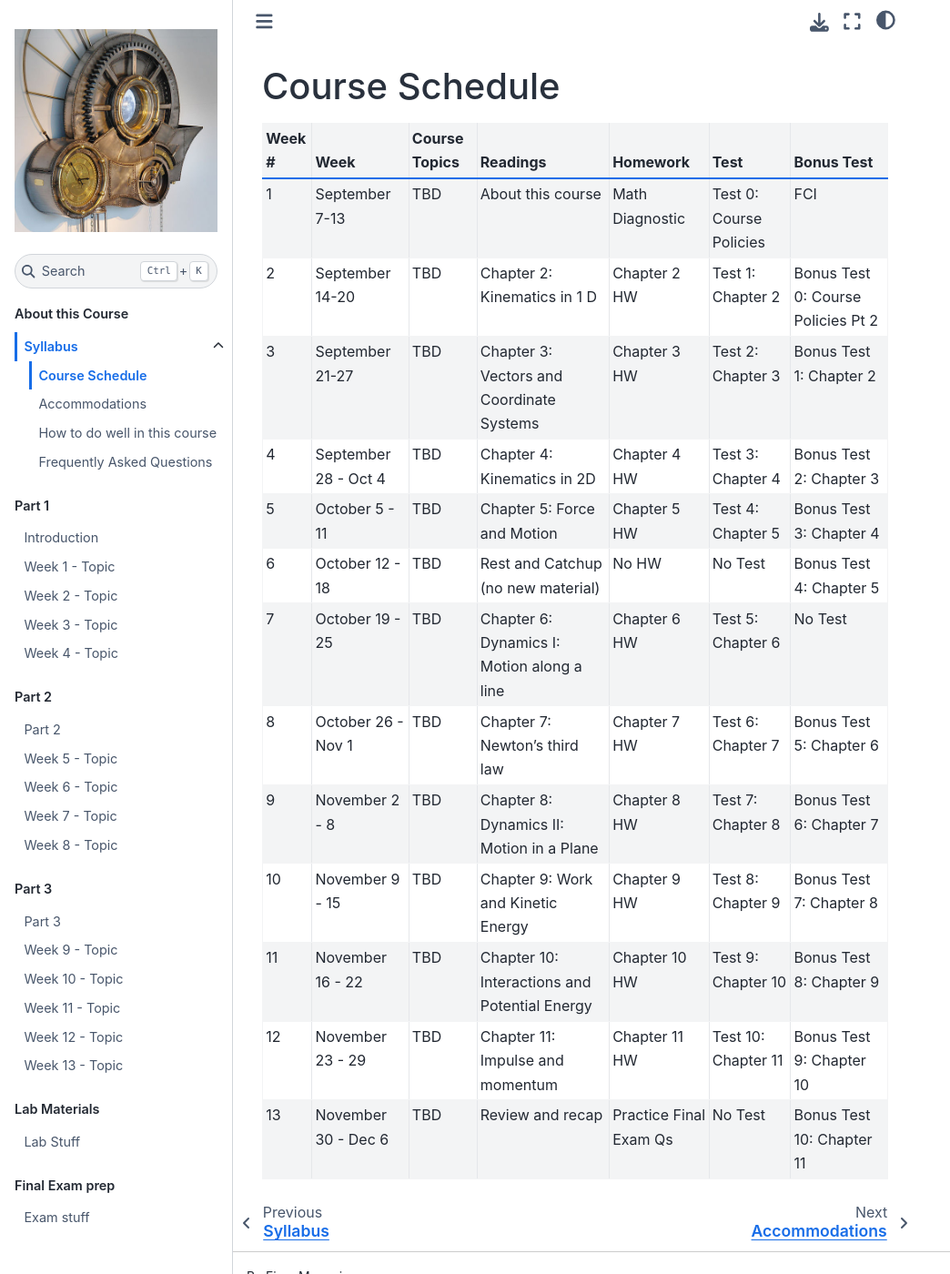
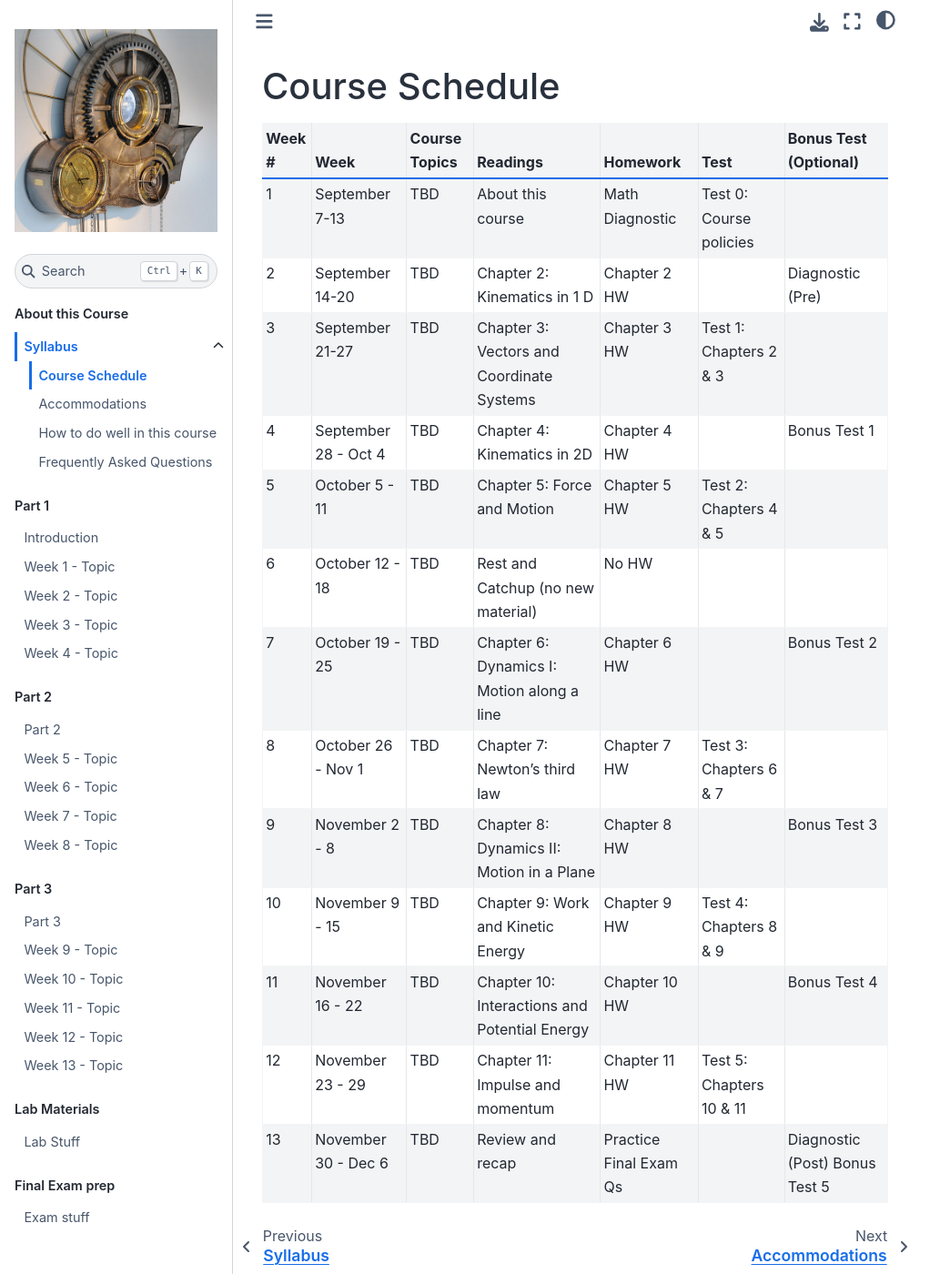
Before and after one commit to ubco-cmps/phys111_course, a Jupyter Book: the page built from about/course_schedule.md, in a window 1280 px wide and 1400 px high. Shown: the whole window at 91% size, without its empty margins (0-1044 px from the left). Built offline with Jupyter Book 1.0.4 settings and Sphinx 7.4.7 and the Sphinx Book theme 1.1.4, drawn with Linux system fonts in a browser that asks for light colours; pages that are not in the unit, such as notebooks, are missing from menus.

Commit message:
Update course schedule to have just 5 tests rather than 10

```diff
--- a/about/course_schedule.md
+++ b/about/course_schedule.md
@@ -2,18 +2,18 @@
 Course Schedule
 =======================
 
-|Week #|Week                |Course Topics|Readings                                     |Homework              |Test                    |Bonus Test                    |
-|------|--------------------|-------------|---------------------------------------------|----------------------|------------------------|------------------------------|
-|1     |September 7-13      |TBD          |About this course                            |Math Diagnostic       |Test 0: Course Policies |FCI                           |
-|2     |September 14-20     |TBD          |Chapter 2: Kinematics in 1 D                 |Chapter 2 HW          |Test 1: Chapter 2       |Bonus Test 0: Course Policies Pt 2          |
-|3     |September 21-27     |TBD          |Chapter 3: Vectors and Coordinate Systems    |Chapter 3 HW          |Test 2: Chapter 3       |Bonus Test 1: Chapter 2       |
-|4     |September 28 - Oct 4|TBD          |Chapter 4: Kinematics in 2D                  |Chapter 4 HW          |Test 3: Chapter 4       |Bonus Test 2: Chapter 3       |
-|5     |October 5 - 11      |TBD          |Chapter 5: Force and Motion                  |Chapter 5 HW          |Test 4: Chapter 5       |Bonus Test 3: Chapter 4       |
-|6     |October 12 - 18     |TBD          |Rest and Catchup (no new material)           |No HW                 |No Test                 |Bonus Test 4: Chapter 5       |
-|7     |October 19 - 25     |TBD          |Chapter 6: Dynamics I: Motion along a line   |Chapter 6 HW          |Test 5: Chapter 6       |No Test                       |
-|8     |October 26 - Nov 1  |TBD          |Chapter 7: Newton's third law                |Chapter 7 HW          |Test 6: Chapter 7       |Bonus Test 5: Chapter 6       |
-|9     |November 2 - 8      |TBD          |Chapter 8: Dynamics II: Motion in a Plane    |Chapter 8 HW          |Test 7: Chapter 8       |Bonus Test 6: Chapter 7       |
-|10    |November 9 - 15     |TBD          |Chapter 9: Work and Kinetic Energy           |Chapter 9 HW          |Test 8: Chapter 9       |Bonus Test 7: Chapter 8       |
-|11    |November 16 - 22    |TBD          |Chapter 10: Interactions and Potential Energy|Chapter 10 HW         |Test 9: Chapter 10      |Bonus Test 8: Chapter 9       |
-|12    |November 23 - 29    |TBD          |Chapter 11: Impulse and momentum             |Chapter 11 HW         |Test 10: Chapter 11     |Bonus Test 9: Chapter 10      |
-|13    |November 30 - Dec 6 |TBD          |Review and recap                             |Practice Final Exam Qs|No Test                 |Bonus Test 10: Chapter 11     |
+| Week # | Week                 | Course Topics | Readings                                      | Homework               | Test                     | Bonus Test (Optional)          |
+|--------|----------------------|---------------|-----------------------------------------------|------------------------|--------------------------|--------------------------------|
+| 1      | September 7-13       | TBD           | About this course                             | Math Diagnostic        | Test 0: Course policies  |                                |
+| 2      | September 14-20      | TBD           | Chapter 2: Kinematics in 1 D                  | Chapter 2 HW           |                          | Diagnostic (Pre)               |
+| 3      | September 21-27      | TBD           | Chapter 3: Vectors and Coordinate Systems     | Chapter 3 HW           | Test 1:  Chapters 2 & 3  |                                |
+| 4      | September 28 - Oct 4 | TBD           | Chapter 4: Kinematics in 2D                   | Chapter 4 HW           |                          | Bonus Test 1                   |
+| 5      | October 5 - 11       | TBD           | Chapter 5: Force and Motion                   | Chapter 5 HW           | Test 2: Chapters 4 & 5   |                                |
+| 6      | October 12 - 18      | TBD           | Rest and Catchup (no new material)            | No HW                  |                          |                                |
+| 7      | October 19 - 25      | TBD           | Chapter 6: Dynamics I: Motion along a line    | Chapter 6 HW           |                          | Bonus Test 2                   |
+| 8      | October 26 - Nov 1   | TBD           | Chapter 7: Newton's third law                 | Chapter 7 HW           | Test 3: Chapters 6 & 7   |                                |
+| 9      | November 2 - 8       | TBD           | Chapter 8: Dynamics II: Motion in a Plane     | Chapter 8 HW           |                          | Bonus Test 3                   |
+| 10     | November 9 - 15      | TBD           | Chapter 9: Work and Kinetic Energy            | Chapter 9 HW           | Test 4: Chapters 8 & 9   |                                |
+| 11     | November 16 - 22     | TBD           | Chapter 10: Interactions and Potential Energy | Chapter 10 HW          |                          | Bonus Test 4                   |
+| 12     | November 23 - 29     | TBD           | Chapter 11: Impulse and momentum              | Chapter 11 HW          | Test 5: Chapters 10 & 11 |                                |
+| 13     | November 30 - Dec 6  | TBD           | Review and recap                              | Practice Final Exam Qs |                          | Diagnostic (Post) Bonus Test 5 |
```
